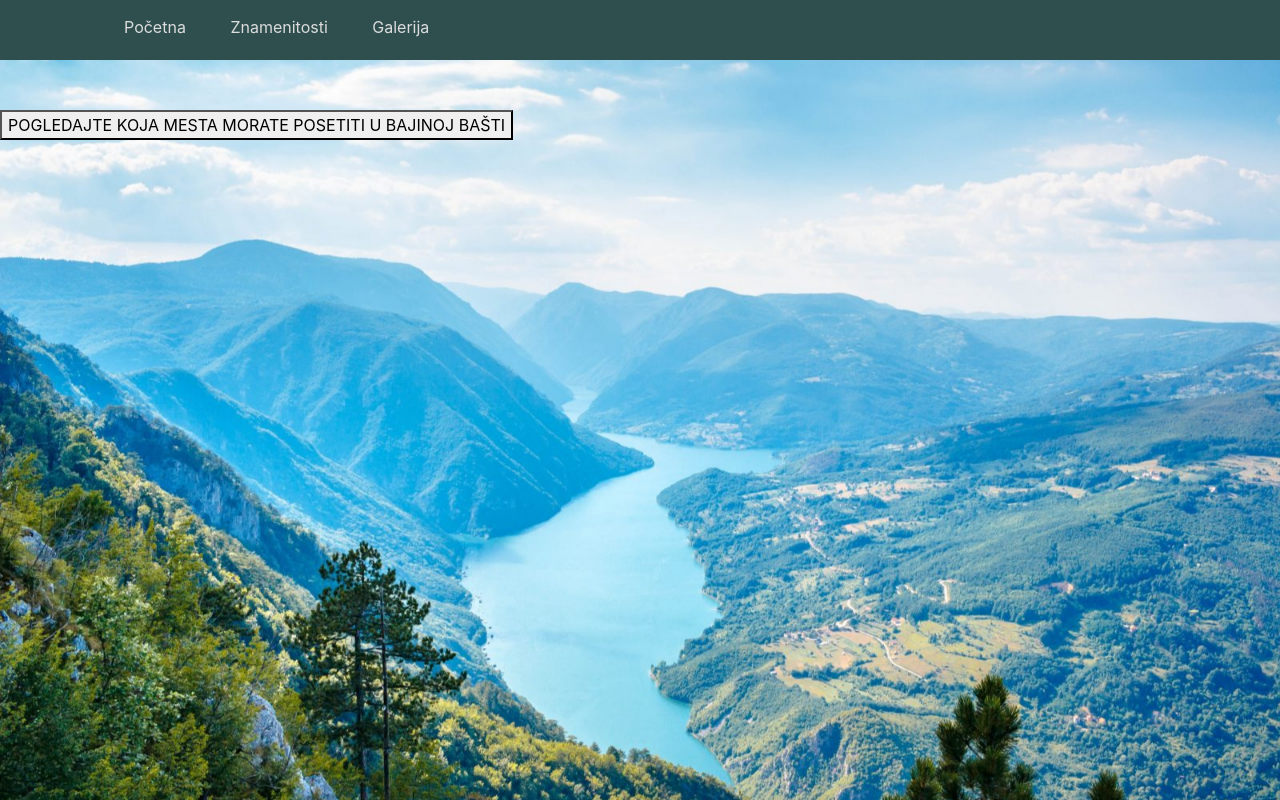
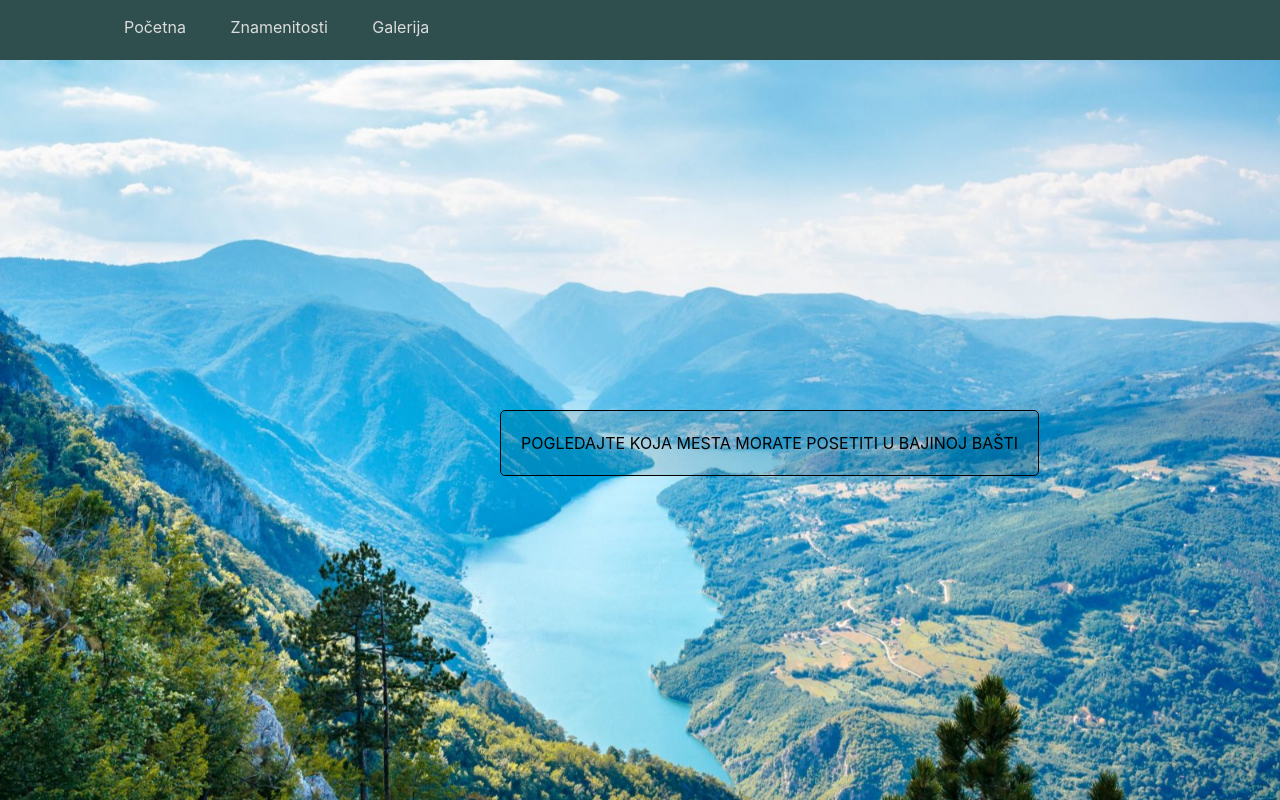
Before and after one commit to Natasa-Zaric/Bajina-Basta, a plain HTML site: page index.html in a window 1280 px wide. Drawn offline with nearby package versions, Linux system fonts and the light colour scheme.

Commit message:
Update index.html

```diff
--- a/index.html
+++ b/index.html
@@ -5,7 +5,7 @@
 	<meta name="viewport" content="width=device-width, initial-scale=1,shrink-to-fit=no">
     <link rel="stylesheet" href="https://stackpath.bootstrapcdn.com/bootstrap/4.3.1/css/bootstrap.min.css" integrity="sha384-ggOyR0iXCbMQv3Xipma34MD+dH/1fQ784/j6cY/iJTQUOhcWr7x9JvoRxT2MZw1T" crossorigin="anonymous">
     <link rel="stylesheet" href="https://unpkg.com/aos@next/dist/aos.css"/>
-    <link rel="stylesheet" href="bb.css">
+    <link rel="stylesheet" href="style.css">
     <link rel="stylesheet" href="bb1.css">
     <link rel="stylesheet" href="bb2.css">
     <link rel="stylesheet" type="html" href="bb1.html">
```
